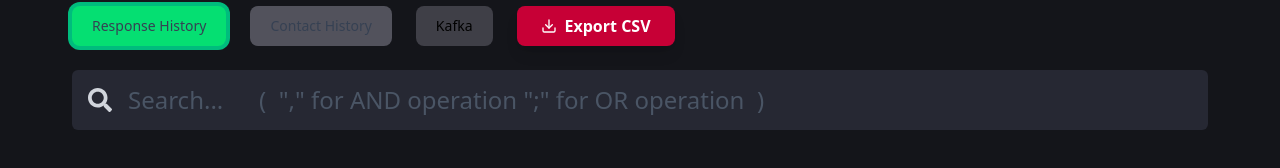
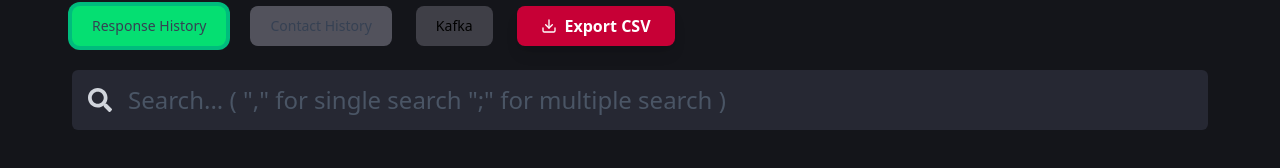
Before and after one commit to memorytao/displaylog-v2, a React (Vite) app: page / in a window 1280 px wide. Shown: the part 278-446 px from the top of the page. Built offline with nearby package versions, Linux system fonts and the light colour scheme.

Commit message:
Fix placeholder text in InputForm for clarity on search operations

```diff
--- a/src/components/InputForm.jsx
+++ b/src/components/InputForm.jsx
@@ -4,7 +4,7 @@ import { API_BASE_URL } from "../constants/url";
 import { useState } from "react";
 import { FaSpinner } from "react-icons/fa";
 
-const SEARCH = 'Search... \t (  "," for AND operation ";" for OR operation  )'
+const SEARCH = 'Search... ( "," for single search ";" for multiple search )'
 
 const TIMEOUT_DURATION = 60000;
 
```
